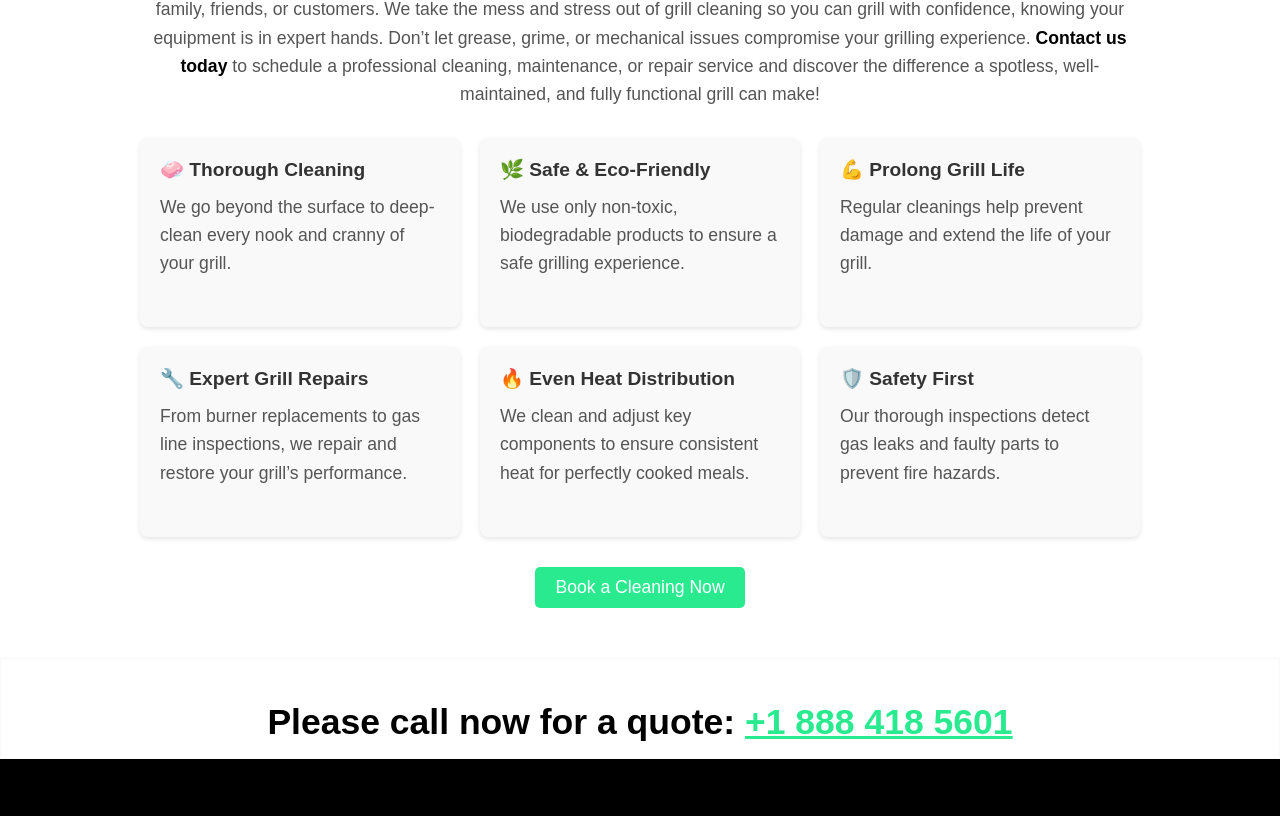
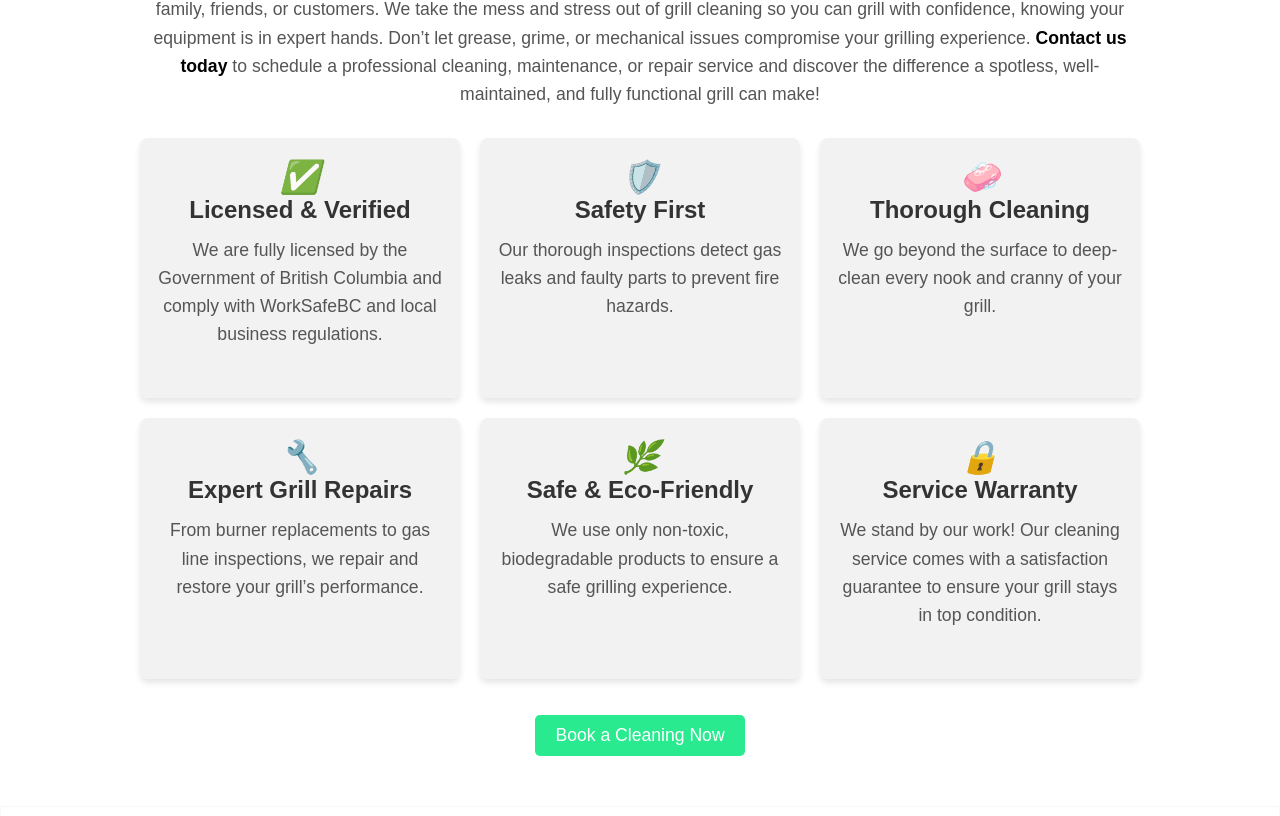
Before and after one commit to Masxkip/lamblog-front, a plain HTML site: page html/aboutus.html in a window 1280 px wide. Shown: the part 1339-2155 px from the top of the page. Drawn offline with Linux system fonts and the light colour scheme.

Commit message:
New Pushh

```diff
--- a/html/aboutus.html
+++ b/html/aboutus.html
@@ -97,32 +97,39 @@
 
             Don’t let grease, grime, or mechanical issues compromise your grilling experience. <span style="color: black; font-weight: bold;">Contact us today</span> to schedule a professional cleaning, maintenance, or repair service and discover the difference a spotless, well-maintained, and fully functional grill can make!
           </p>
-          <div class="About-highlights">
-            <div class="highlight">
-              <h3>🧼 Thorough Cleaning</h3>
-              <p>We go beyond the surface to deep-clean every nook and cranny of your grill.</p>
+          <div class="services-grid">
+            <div class="service-card">
+              <i class="">✅</i>
+              <h3>Licensed & Verified</h3>
+              <p>We are fully licensed by the Government of British Columbia and comply with WorkSafeBC and local business regulations.</p>
+          </div>
+            <div class="service-card">
+              <i class="">🛡️</i>
+              <h3>Safety First</h3>
+              <p>Our thorough inspections detect gas leaks and faulty parts to prevent fire hazards.</p>
+          </div>
+            <div class="service-card">
+                <i class="">🧼</i>
+                <h3>Thorough Cleaning</h3>
+                <p>We go beyond the surface to deep-clean every nook and cranny of your grill.</p>
             </div>
-            <div class="highlight">
-              <h3>🌿 Safe & Eco-Friendly</h3>
-              <p>We use only non-toxic, biodegradable products to ensure a safe grilling experience.</p>
+            <div class="service-card">
+                <i class="">🔧</i>
+                <h3>Expert Grill Repairs</h3>
+                <p>From burner replacements to gas line inspections, we repair and restore your grill’s performance.</p>
             </div>
-            <div class="highlight">
-              <h3>💪 Prolong Grill Life</h3>
-              <p>Regular cleanings help prevent damage and extend the life of your grill.</p>
+            <div class="service-card">
+                <i class="">🌿</i>
+                <h3>Safe & Eco-Friendly</h3>
+                <p>We use only non-toxic, biodegradable products to ensure a safe grilling experience.</p>
             </div>
-            <div class="highlight">
-              <h3>🔧 Expert Grill Repairs</h3>
-              <p>From burner replacements to gas line inspections, we repair and restore your grill’s performance.</p>
-            </div>
-            <div class="highlight">
-              <h3>🔥 Even Heat Distribution</h3>
-              <p>We clean and adjust key components to ensure consistent heat for perfectly cooked meals.</p>
-            </div>
-            <div class="highlight">
-              <h3>🛡️ Safety First</h3>
-              <p>Our thorough inspections detect gas leaks and faulty parts to prevent fire hazards.</p>
-            </div>
+            <div class="service-card">
+              <i class="">🔒</i>
+              <h3>Service Warranty</h3>
+              <p>We stand by our work! Our cleaning service comes with a satisfaction guarantee to ensure your grill stays in top condition.</p>
           </div>
+        </div>
+        <br><br>
           <a href="pricing.html" class="About-btn">Book a Cleaning Now</a>
         </div>
       </section>
--- a/style/styles.css
+++ b/style/styles.css
@@ -961,19 +961,19 @@ nav {
   @media (max-width: 768px) {
     .bero-section {
       height: auto;
-      padding: 20px 10px;
+      padding: 10px 10px;
     }
 
     .bero-content h1 {
-      font-size: 1.7rem;
+      font-size: 1.9rem;
     }
 
     .bero-content p {
-      font-size: 0.92rem;
+      font-size: 1.13rem;
     }
 
     .bero-button {
-      font-size: 0.8rem;
+      font-size: 1rem;
       padding: 10px 15px;
     }
   }
@@ -1126,11 +1126,11 @@ nav {
   /* Small Screens (Phones) */
 @media (max-width: 480px) {
     #About-us h2 {
-      font-size: 2em;
+      font-size: 2.4em;
     }
 
     #About-us p {
-      font-size: 1em;
+      font-size: 1.25em;
       margin-bottom: 20px;
     }
 
@@ -1151,8 +1151,8 @@ nav {
     }
 
     .about-btn {
-      padding: 8px 15px;
-      font-size: 0.5em;
+      font-size: 1.1em;
+      font-weight: bold;
     }
   }
 
```
